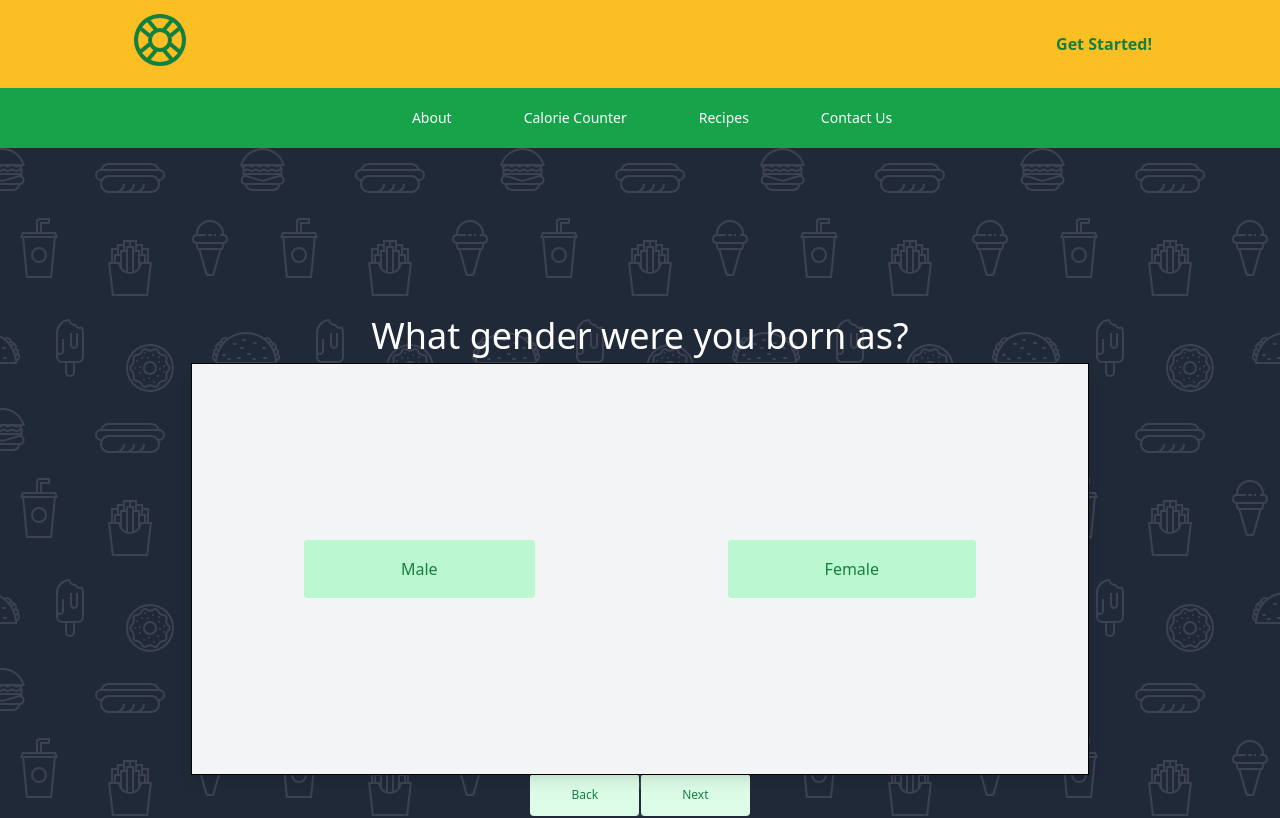
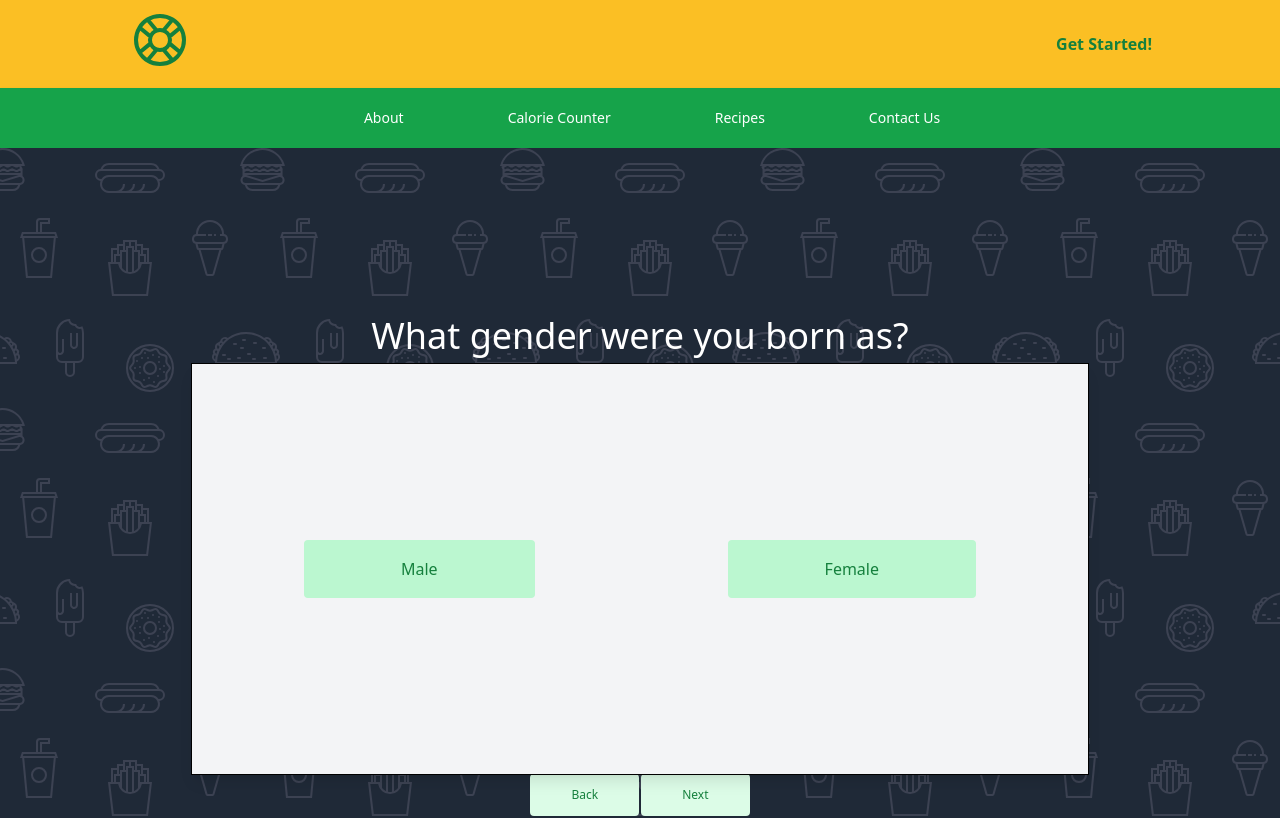
Before and after one commit to mohammed-alialhassan/figurenow, a Next.js app in the folder client/: page /calorie_counter in a window 1280 px wide. Shown: the top 818 px of the page. Built offline with nearby package versions, Linux system fonts and the light colour scheme.

Commit message:
Styling fixes for text sizing and navbar placement

```diff
--- a/client/components/Navbar.js
+++ b/client/components/Navbar.js
@@ -162,15 +162,15 @@ export default function Navbar() {
           </Menu>
         </div>
         <div className="hidden sm:ml-6 sm:block">
-          <div className="flex justify-center space-x-12">
+          <div className="flex justify-center space-x-12 lg:space-x-20 2xl:space-x-32">
             {navigation.map((item) => (
               <a
                 key={item.name}
                 href={item.href}
                 className={classNames(
                   item.current
-                    ? "bg-gray-900 text-white"
-                    : "text-white hover:bg-gray-700 hover:text-white",
+                    ? "bg-gray-900 text-white "
+                    : "text-white 2xl:text-base hover:bg-gray-700 hover:text-white",
                   "px-3 py-2 rounded-md text-sm font-medium"
                 )}
                 aria-current={item.current ? "page" : undefined}
--- a/client/pages/calorie_counter.js
+++ b/client/pages/calorie_counter.js
@@ -4,8 +4,8 @@ import Footer from "../components/Footer";
 export default function CalorieCounter() {
   return (
     <>
+      <Navbar />
       <main>
-        <Navbar />
         <div
           className="flex-row justify-center relative min-h-screen pb-40  bg-gray-800 py-32 px-6 sm:py-40 sm:px-12 lg:px-48 2xl:px-96"
           style={{
```
